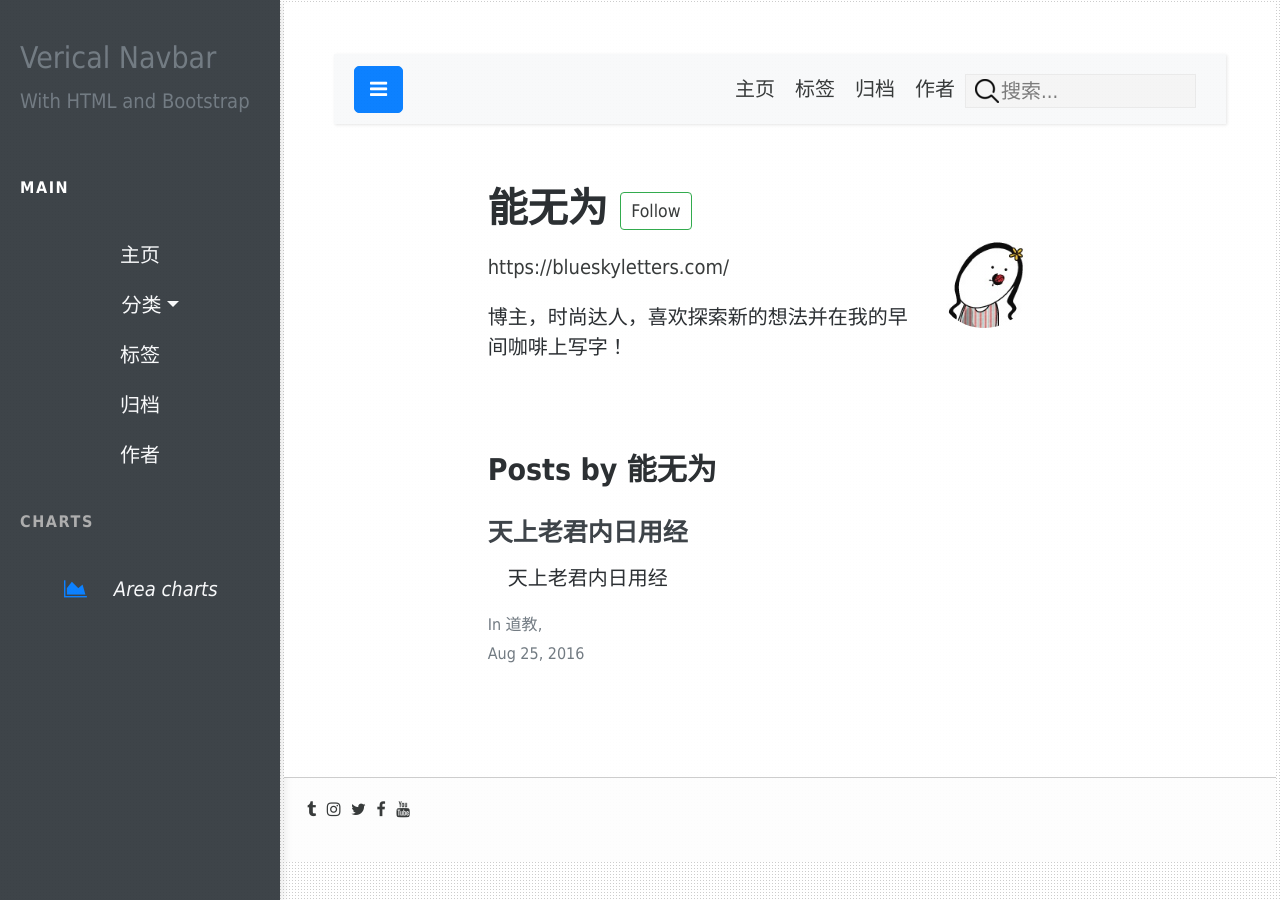
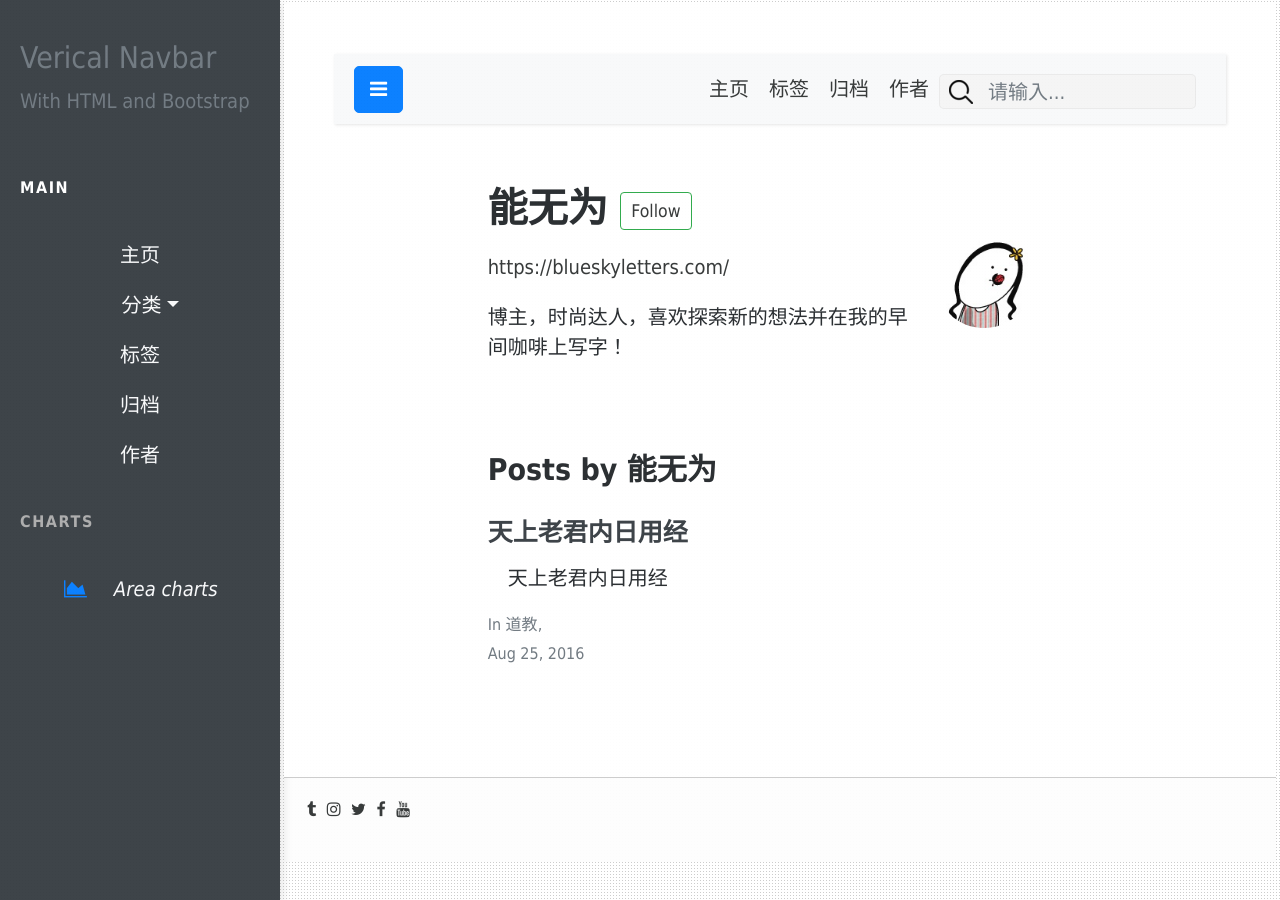
Before and after one commit to nengwuzhi/nengwuzhi.github.ioce, a Jekyll site: the page built from pages/author-author2.html, in a window 1280 px wide. Built offline with Jekyll 4.4.1, drawn with Linux system fonts in a browser that asks for light colours; nearby versions of some CDN libraries.

Commit message:
Update top_nav.html

```diff
--- a/_includes/top_nav.html
+++ b/_includes/top_nav.html
@@ -14,10 +14,15 @@
                   <li class="nav-item"><a class="nav-link" href="{{item.url}}"  title="{{item.description}}">{{item.title}}</a></li>
                     {% endfor %}
                         </ul>
-          <div class="search">
+
+          <div class="search" style="display:inline-block;position:relative;">
+	     <div style="position:absolute;right:2px;top:-2px;cursor:pointer;display:none;" class="search-clear">
+		<button type="button" class="close" data-dismiss="modal" aria-hidden="true">
+					×
+		</button>
+	     </div>
 	 <i class="search-start"></i>
-    <input type="text" class="search-input" placeholder="搜索..." />
-  <i class="fa fa-times search-clear"></i>
+    <input type="text" placeholder="请输入..." class="search-input input-text w200 form-control" aria-describedby="basic-addon1" name="keyword" id="keyword" style="height:35px;" />
 	<div class="search-results"></div>
 </div>
 
```
